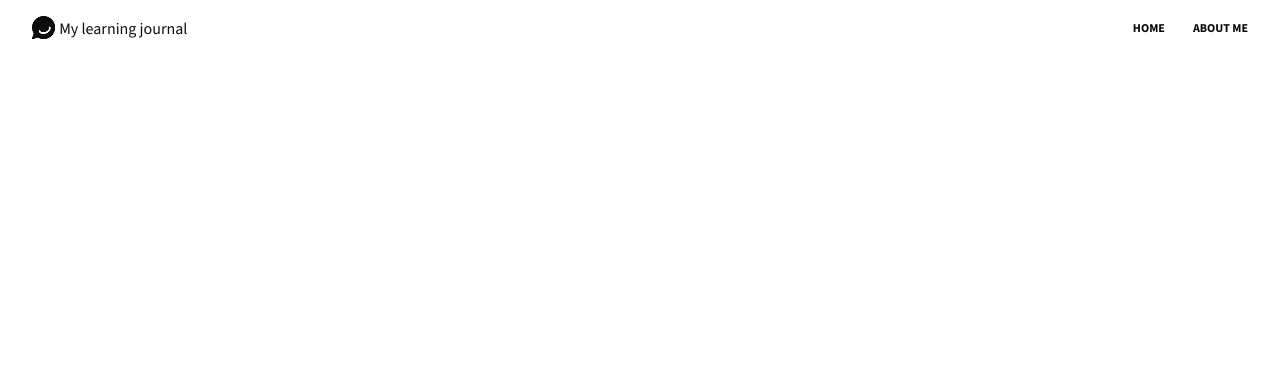
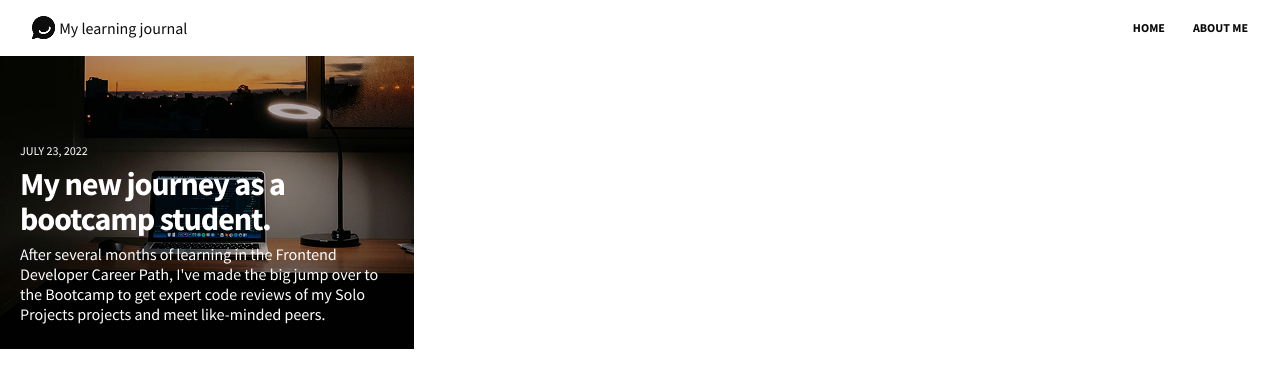
Before and after one commit to sercansimsek/Learning_journal, a website built with Vite: page index.html in a window 1280 px wide. Built offline with nearby package versions, Linux system fonts and the light colour scheme.

Commit message:
header component created

```diff
--- a/css/style.css
+++ b/css/style.css
@@ -48,3 +48,8 @@
   font-weight: bold;
   text-transform: uppercase;
 }
+
+/* Header */
+
+.header-image {
+}
--- a/index.html
+++ b/index.html
@@ -24,5 +24,11 @@
         <a href="#aboutme">About me</a>
       </div>
     </nav>
+
+    <header>
+        <div class="hero-image">
+            <img src="/images/hero-post.png" alt="Office desk has opened macbook and lamo on next to it">
+        </div>
+    </header>
   </body>
 </html>
```
